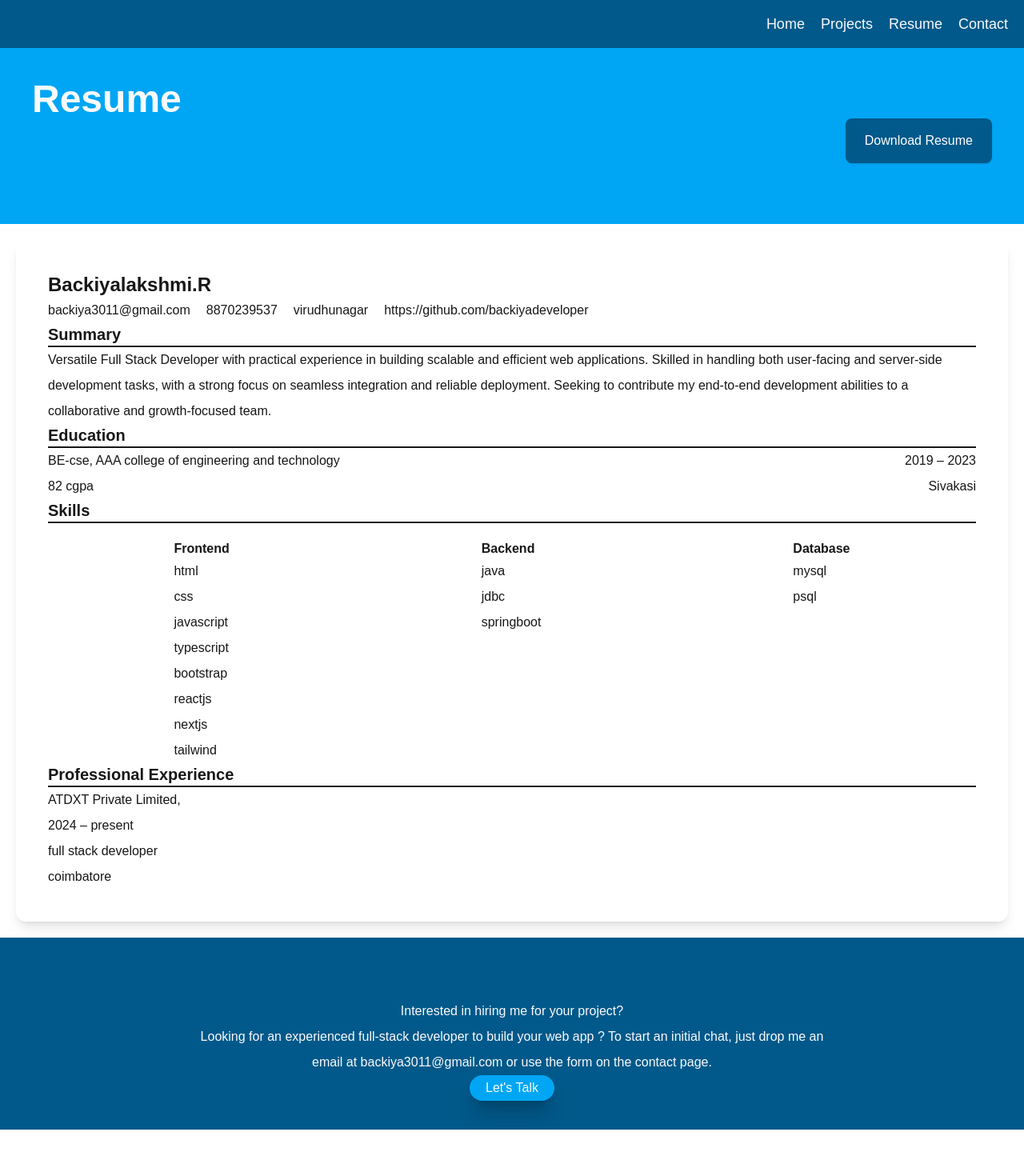
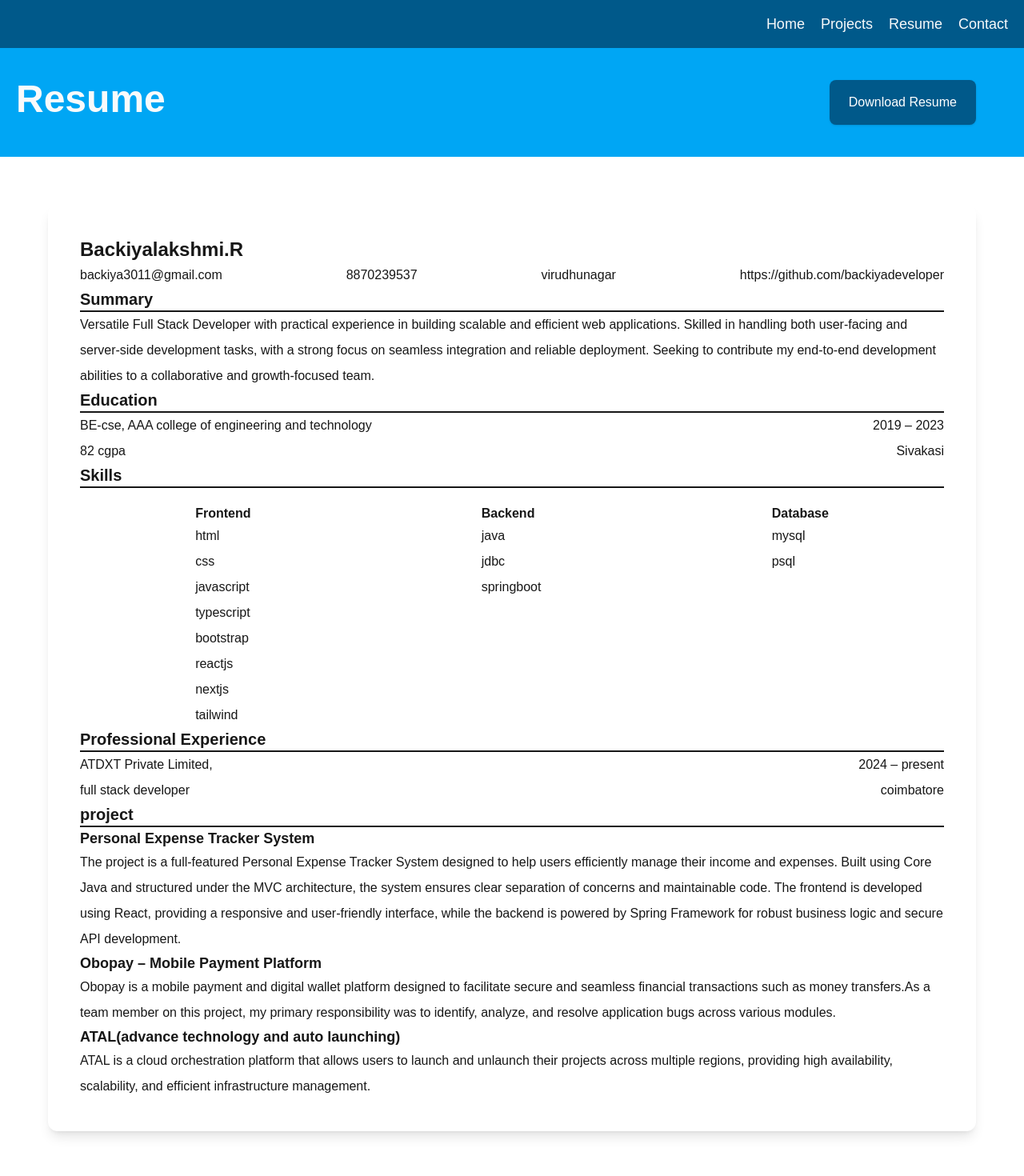
Before and after one commit to backiyadeveloper/myportfolio-Nextjs, a Next.js app: page /resume in a window 1280 px wide. Shown: the top 1470 px of the page at 80% size. Before the commit the page ends 1412 px from the top, so only its background shows below. Built offline with nearby package versions, Linux system fonts and the light colour scheme.

Commit message:
aded some classnames and check alignment

```diff
--- a/app/model/resume.ts
+++ b/app/model/resume.ts
@@ -10,7 +10,8 @@ export namespace Resume{
         year:string,
         city:string,
         skils:string,
-        skills:{frontend:string,
+        skills:{
+                  frontend:string,
                   feskills:[],
                   backend:string,
                   beskills:[],
@@ -21,6 +22,11 @@ export namespace Resume{
         companyname:string,
         role:string,
         experience:string,
-        workcity:string
+        workcity:string,
+         projects:string,
+        project:[{id:number,
+                    title:string,
+                    description:string
+                }]
     }
 }
--- a/app/project/page.tsx
+++ b/app/project/page.tsx
@@ -8,6 +8,7 @@ export default function ProgectPage() {
     fetchdata();
     console.log(projectdata)
   },[])
+
   async function fetchdata(){
      try {
         const response = await fetch("/data/project.json");
@@ -25,7 +26,7 @@ export default function ProgectPage() {
         <div className="flex mb-10 flex-col items-center md:flex-row gap-5 md:justify-evenly -mt-20 sm:flex-col sm:items-center">
           {
             projectdata.map((data)=>(
-          <div key={data.id} className="md:basis-70 sm:w-70  shadow-lg pb-10 rounded-xl">
+              <div key={data.id} className="md:basis-70 sm:w-70 w-70 shadow-lg pb-10 rounded-xl">
                 <div className="relative w-70 h-60 overflow-hidden rounded-xl group">
                   <img
                     className="w-full h-full object-cover rounded-xl"
@@ -41,7 +42,7 @@ export default function ProgectPage() {
                 </div>
 
                 <div>
-              <div className="text-center text-lg">{data.title}</div>
+                  <div className="text-center text-lg ">{data.title}</div>
                   <div className="grid grid-cols-2 gap-1 justify-items-center">
                     {data.techStack.map((data,index)=>(
                       <div className=" rounded-xl text-center border-gray-900 bg-gray-500 text-gray-100 px-2 py-1" key={index}>{data}</div>
--- a/app/resume/page.tsx
+++ b/app/resume/page.tsx
@@ -22,27 +22,25 @@ export default function ResumePage() {
     const resumedata:Resume.retrive[]=await data.json();
     setData(resumedata );
   }
+
   return (
     <div className="h-auto ">
-    <div className="h-55 bg-sky-500  pt-10 pl-10">
+      <div className=" flex justify-between bg-sky-500 p-5  pt-10 pb-10 ">
         <div className=" text-gray-50 text-5xl font-bold">
           Resume</div>
           <button
             onClick={handleDownload}
-        className="px-6 py-3 bg-sky-800 float-end mx-10 text-white rounded-lg shadow hover:bg-sky-600"
-      >
+            className="px-6 py-3 bg-sky-800 float-end mx-10 text-white rounded-lg shadow hover:bg-sky-600">
             Download Resume
           </button>
+        </div>
 
-    </div>
-    {/* <div className="flex justify-center h-auto container">
-        <div className="bg-[url('/resume.png')] min-w-300 min-h-400 bg-no-repeat shadow-xl -mt-20"></div>
-      </div> */}
-      <div className="m-5 p-10 grid justify-center rounded-xl shadow-lg">      {
+        <div className="  m-5 p-10 flex justify-center ">
+          {
             data.map(data=>(
-          <div className="" key={data.name}>
+              <div className="rounded-xl shadow-lg p-10" key={data.name}>
                 <h1 className="text-2xl font-bold">{data.name}</h1>
-            <div className="flex gap-5">
+                <div className="flex justify-between sm:flex-col md:flex-row flex-col">
                   {data.personaldetails.map(data=>(
                     <div key={data}>{data}</div>
                   ))}
@@ -97,20 +95,32 @@ export default function ResumePage() {
                 </div>
                 <div>
                   <div className="border-b-2 text-xl font-bold">{data.ProfessionalExperience}</div>
-            <div>
+                  <div className="flex justify-between">
                     <div>{data.companyname}</div>
                     <div>{data.experience}</div>
                   </div>
-            <div><div>{data.role}</div>
+                  <div className="flex justify-between"><div>{data.role}</div>
                   <div>{data.workcity}</div>
                 </div>
 
+                <div>
+                  <div className="border-b-2 text-xl font-bold">{data.projects}</div>
+                  <div>
+                    {
+                      data.project.map((data)=>(
+                        <div key={data.id}>
+                          <div className="text-lg font-bold">{data.title}</div>
+                          <div>{data.description}</div>
+                        </div>
+                      ))
+                    }
+                  </div>
+                </div>
               </div>
             </div>
           ))
         }
       </div>
-      <div className="underline"></div>
     </div>
   )
 }
--- a/public/data/resume.json
+++ b/public/data/resume.json
@@ -21,6 +21,24 @@
         "companyname":"ATDXT Private Limited,",
         "role":"full stack developer",
         "experience":"2024 – present",
-        "workcity":"coimbatore"
+        "workcity":"coimbatore",
+        "projects":"project",
+        "project":[
+            {
+                "id": 1,
+                "title": "Personal Expense Tracker System",
+                "description": "The project is a full-featured Personal Expense Tracker System designed to help users efficiently manage their income and expenses. Built using Core Java and structured under the MVC architecture, the system ensures clear separation of concerns and maintainable code. The frontend is developed using React, providing a responsive and user-friendly interface, while the backend is powered by Spring Framework for robust business logic and secure API development."
+            },
+            {
+                "id": 2,
+                "title": "Obopay – Mobile Payment Platform",
+                "description": "Obopay is a mobile payment and digital wallet platform designed to facilitate secure and seamless financial transactions such as money transfers.As a team member on this project, my primary responsibility was to identify, analyze, and resolve application bugs across various modules."
+            },
+            {
+                "id": 3,
+                "title": "ATAL(advance technology and auto launching)",
+                "description": "ATAL is a cloud orchestration platform that allows users to launch and unlaunch their projects across multiple regions, providing high availability, scalability, and efficient infrastructure management."
+            }
+        ]
     }
 ]
```
Also changed, not shown: app/contact/page.tsx (+5 -5 lines). Lines whose indentation alone changed are shown as unchanged.
